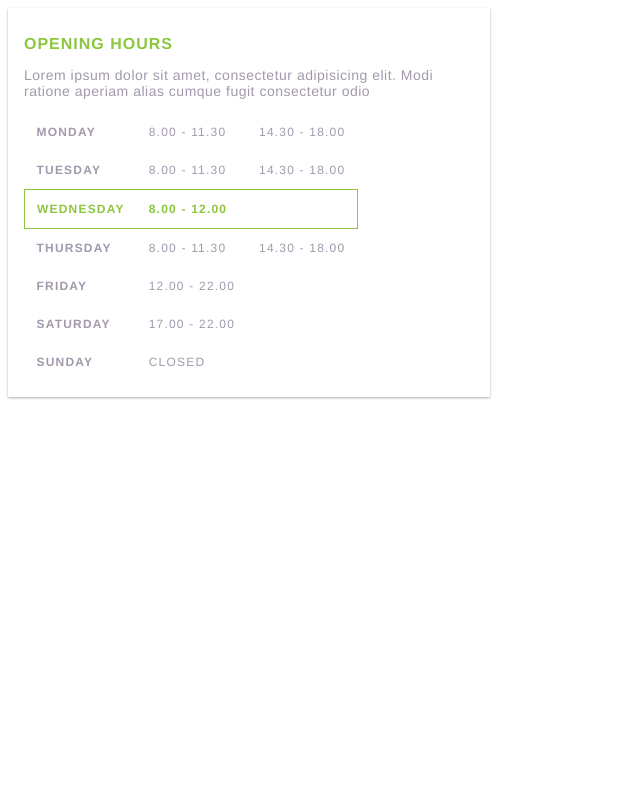
After one commit to josvelema/manezinho, a PHP site: page /woensdag.html in a window 1280 px wide. The commit adds this page. Shown: the whole page, without its empty margins (0-640 px from the left). Run offline with PHP 8.4, Linux system fonts and the light colour scheme.

Commit message:
opening hours styling part 2 and font change

```diff
--- a/index.html
+++ b/index.html
@@ -253,7 +253,7 @@
                 <a href="#" class="btn">Read More</a>
             </div>
             <div class="media-icons">
-                <a href="#">
+                <a href="https://www.facebook.com/ManezinhoGrandCafe/" target="_blank">
                     <svg
                         xmlns="http://www.w3.org/2000/svg"
                         class="icon icon-tabler icon-tabler-brand-facebook"
@@ -303,7 +303,7 @@
                         <line x1="16.5" y1="7.5" x2="16.5" y2="7.501"></line>
                     </svg>
                 </a>
-                <a href="#">
+                <a href="https://www.tripadvisor.com/Restaurant_Review-g11798114-d15697299-Reviews-Art_Restaurant_Manezinho-Urzelina_Sao_Jorge_Azores.html?m=19905"  target="_blank">
                     <svg
                         xmlns="http://www.w3.org/2000/svg"
                         class="icon icon-tabler icon-tabler-brand-tripadvisor"
@@ -345,7 +345,7 @@
         <script type="text/javascript">
             document.addEventListener("DOMContentLoaded", function () {
                 let lazyVideos = [].slice.call(
-                    document.querySelectorAll("video.lazy")
+                    document.querySelectorAll(".video-slide.lazy")
                 );
 
                 if ("IntersectionObserver" in window) {
--- /dev/null
+++ b/woensdag.html
@@ -0,0 +1,187 @@
+<html>
+<head>
+  <meta charset="UTF-8">
+    <meta name="viewport" content="width=device-width, initial-scale=1.0">
+    <meta name="description" content="Opening Hours HTML">
+    <meta name="keywords" content="HTML, CSS, Template">
+    <meta name="author" content="Frederik vom Lehn">
+    <title>Opening Hours</title>
+</head>
+
+<body>
+    <!-- Design  -->
+    <style>
+    body {
+        font-family: helvetica;
+    }
+
+
+    h1 {
+        font-size: 16px;
+        font-weight: 600;
+        letter-spacing: 1px;
+        color: #8CC63F;
+        text-transform: uppercase;
+    }
+
+    p {
+        font-size: 14px;
+        font-weight: 400;
+        letter-spacing: 0.5px;
+        color: #A299AC;
+    }
+
+    /* Highlight des aktuellen Tages */
+table {
+    border-collapse: collapse;
+}
+
+    #activerow {
+        border: 0.5px solid #8CC63F;
+    }
+
+    #activerow > td {
+        color: #8CC63F;
+        font-weight: 600;
+    }
+
+    #activerow > td > span {
+        color: #8CC63F;
+    }
+
+    /* Design der Tabelle */
+    .opening-hours {
+        overflow: hidden;
+        box-shadow: 0 1px 3px rgba(0, 0, 0, 0.10), 0 1px 2px rgba(0, 0, 0, 0.24);
+        background-color: white;
+        padding: 1em;
+        max-width: 450px;
+        min-width: 320px;
+    }
+
+
+    .fvl-d > td {
+        font-size: 12px;
+        font-weight: 400;
+        letter-spacing: 1.2px;
+        color: #A299AC;
+        text-transform: uppercase;
+        padding: 1em;
+    }
+
+    .fvl-d > td > span {
+        font-size: 12px;
+        font-weight: 600;
+        letter-spacing: 1.2px;
+        color: #A299AC;
+        text-transform: uppercase;
+    }
+
+    @media screen and (max-width: 382px) {
+
+ .fvl-d > td {
+        font-size: 14px;
+        padding: 15px 5px;
+    }
+
+   #activerow {
+        border: none;
+        background-color: #8CC63F;
+    }
+
+    #activerow > td {
+        color: white;
+        font-weight: 600;
+    }
+
+    #activerow > td > span {
+        color: white;
+    }
+
+}
+
+    </style>
+    <!-- TABLE  -->
+    <div class="opening-hours">
+        <h1>Opening hours</h1>
+        <p>Lorem ipsum dolor sit amet, consectetur adipisicing elit. Modi ratione aperiam alias cumque fugit consectetur odio</p>
+        <table>
+            <tr class="monday fvl-d">
+                <td><span>Monday</span></td>
+                <td>8.00 - 11.30</td>
+                <td>14.30 - 18.00</td>
+            </tr>
+            <tr class="tuesday fvl-d">
+                <td><span>Tuesday</span></td>
+                <td>8.00 - 11.30</td>
+                <td>14.30 - 18.00</td>
+            </tr>
+            <tr class="wednesday fvl-d">
+                <td><span>Wednesday</span></td>
+                <td>8.00 - 12.00</td>
+            </tr>
+            <tr class="thursday fvl-d">
+                <td><span>Thursday</span></td>
+                <td>8.00 - 11.30</td>
+                <td>14.30 - 18.00</td>
+            </tr>
+            <tr class="friday fvl-d">
+                <td><span>Friday</span></td>
+                <td>12.00 - 22.00</td>
+            </tr>
+            <tr class="saturday fvl-d">
+                <td><span>Saturday</span></td>
+                <td>17.00 - 22.00</td>
+            </tr>
+            <tr class="sunday fvl-d">
+                <td><span>Sunday</span></td>
+                <td>closed</td>
+            </tr>
+        </table>
+    </div>
+    <!-- Javescript  -->
+    <script>
+    const time = () => {
+
+        const activerow = document.querySelector('#activerow');
+
+        const monday = document.querySelector('.monday');
+        const tuesday = document.querySelector('.tuesday');
+        const wednesday = document.querySelector('.wednesday');
+        const thursday = document.querySelector('.thursday');
+        const friday = document.querySelector('.friday');
+        const saturday = document.querySelector('.saturday');
+        const sunday = document.querySelector('.sunday');
+
+
+        switch (new Date().getDay()) {
+
+            case 1:
+                monday.setAttribute("id", "activerow");
+                break;
+            case 2:
+                tuesday.setAttribute("id", "activerow");
+                break;
+            case 3:
+                wednesday.setAttribute("id", "activerow");
+                break;
+            case 4:
+                thursday.setAttribute("id", "activerow");
+                break;
+            case 5:
+                friday.setAttribute("id", "activerow");
+                break;
+            case 6:
+                saturday.setAttribute("id", "activerow");
+                break;
+            case 0:
+                sunday.setAttribute("id", "activerow");
+                break;
+        }
+
+    }
+    time();
+    </script>
+</body>
+
+</html>
```
Also changed, not shown: style.css (+27 -10 lines).
